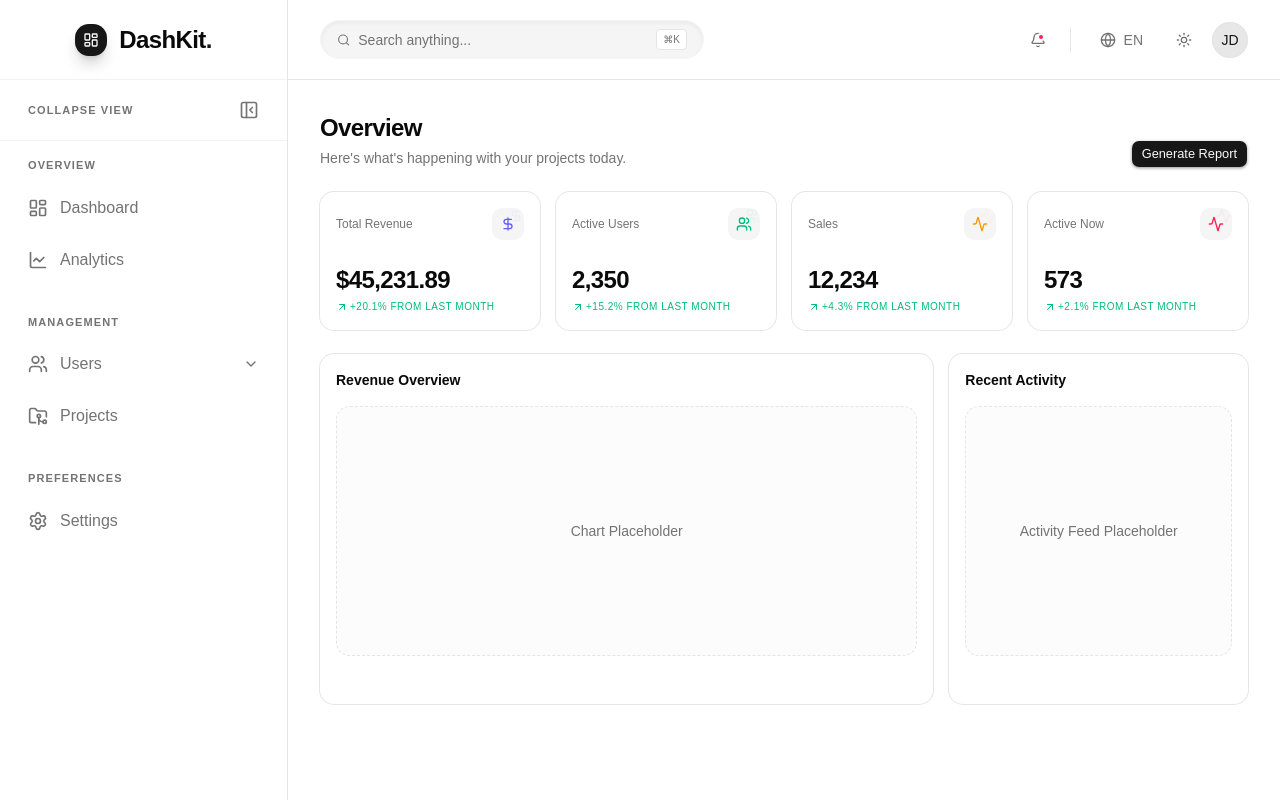
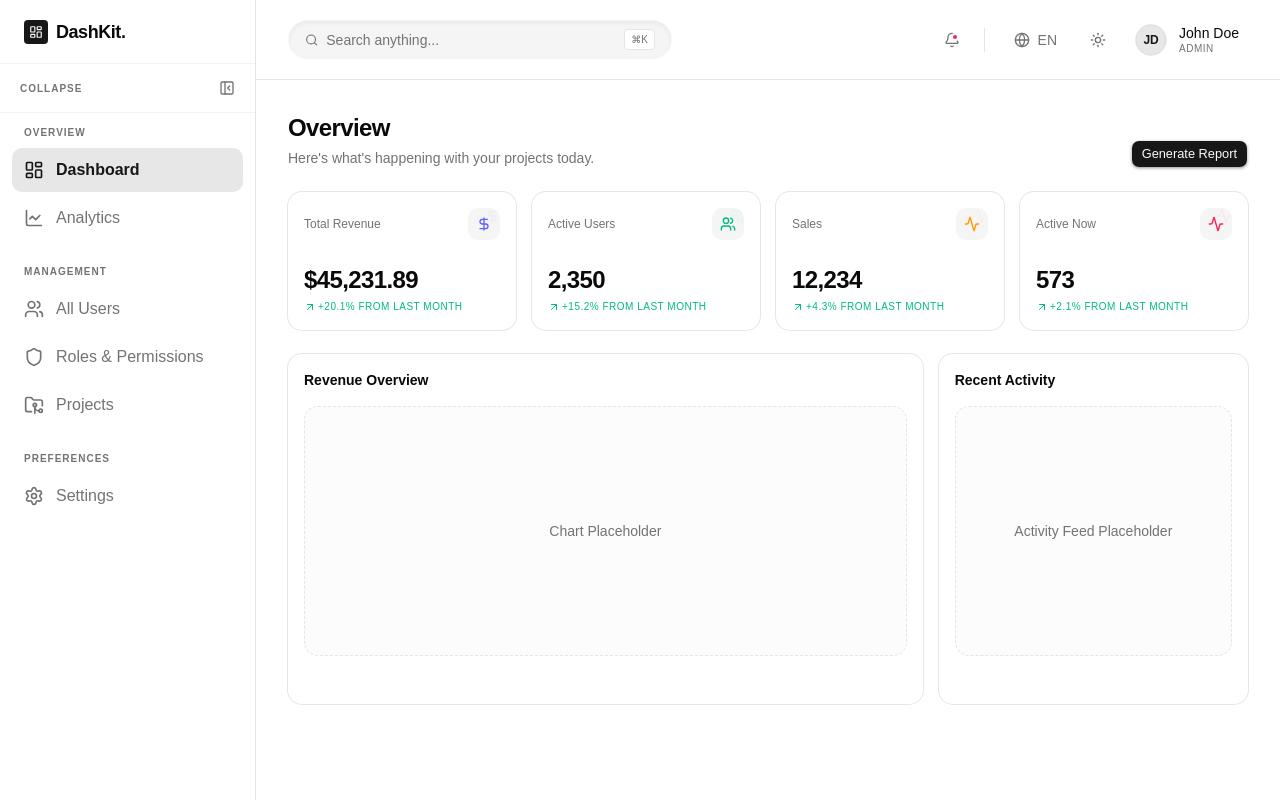
Before and after one commit to MinKhantAung23/dashboard-ui-kits, a React (Vite) app: page / in a window 1280 px wide. Built offline with nearby package versions, Linux system fonts and the light colour scheme.

Commit message:
style: simplify sidebar design without dropdowns and glassmorphism

```diff
--- a/src/components/layout/AppSidebar.tsx
+++ b/src/components/layout/AppSidebar.tsx
@@ -1,4 +1,3 @@
-import { useState } from "react";
 import {
   LayoutDashboard,
   LineChart,
@@ -6,7 +5,6 @@ import {
   Shield,
   FolderGit2,
   Settings,
-  ChevronDown,
   PanelLeftClose,
   PanelLeftOpen
 } from "lucide-react";
@@ -14,9 +12,9 @@ import { cn } from "@/lib/utils";
 
 export type NavItem = {
   name: string;
-  href?: string;
-  icon?: React.ReactNode;
-  children?: NavItem[];
+  href: string;
+  icon: React.ReactNode;
+  isActive?: boolean;
 };
 
 export type NavGroup = {
@@ -28,21 +26,15 @@ export const NAV_GROUPS: NavGroup[] = [
   {
     label: "Overview",
     items: [
-      { name: "Dashboard", href: "#", icon: <LayoutDashboard className="w-5 h-5" /> },
+      { name: "Dashboard", href: "#", icon: <LayoutDashboard className="w-5 h-5" />, isActive: true },
       { name: "Analytics", href: "#", icon: <LineChart className="w-5 h-5" /> },
     ]
   },
   {
     label: "Management",
     items: [
-      {
-        name: "Users",
-        icon: <Users className="w-5 h-5" />,
-        children: [
-          { name: "All Users", href: "#" },
-          { name: "Roles & Permissions", href: "#", icon: <Shield className="w-4 h-4" /> }
-        ]
-      },
+      { name: "All Users", href: "#", icon: <Users className="w-5 h-5" /> },
+      { name: "Roles & Permissions", href: "#", icon: <Shield className="w-5 h-5" /> },
       { name: "Projects", href: "#", icon: <FolderGit2 className="w-5 h-5" /> },
     ]
   },
@@ -55,56 +47,32 @@ export const NAV_GROUPS: NavGroup[] = [
 ];
 
 function NavItemComponent({ item, isCollapsed }: { item: NavItem, isCollapsed: boolean }) {
-  const [isOpen, setIsOpen] = useState(false);
-
-  if (item.children) {
-    return (
-      <div className="flex flex-col">
-        <button
-          onClick={() => setIsOpen(!isOpen)}
-          className={cn(
-            "group flex items-center justify-between w-full py-2.5 rounded-xl text-muted-foreground hover:text-foreground hover:bg-accent/50 transition-all duration-200",
-            isCollapsed ? 'px-0 justify-center' : 'px-3'
-          )}
-          title={isCollapsed ? item.name : undefined}
-        >
-          <div className={cn("flex items-center", isCollapsed ? 'justify-center' : 'gap-3')}>
-            <span className="flex-shrink-0 group-hover:scale-110 transition-transform duration-200 group-hover:text-primary">
-              {item.icon}
-            </span>
-            {!isCollapsed && <span className="font-medium whitespace-nowrap">{item.name}</span>}
-          </div>
-          {!isCollapsed && (
-            <ChevronDown className={cn("w-4 h-4 flex-shrink-0 transition-transform duration-300", isOpen ? "rotate-180 text-primary" : "")} />
-          )}
-        </button>
-        {isOpen && !isCollapsed && (
-          <div className="flex flex-col mt-1.5 ml-5 pl-4 border-l border-border space-y-1">
-            {item.children.map(child => (
-              <a key={child.name} href={child.href} className="group flex items-center gap-2 px-3 py-2 text-sm rounded-lg text-muted-foreground hover:text-foreground hover:bg-accent/50 transition-all duration-200 whitespace-nowrap">
-                {child.icon && <span className="opacity-70 group-hover:opacity-100 transition-opacity">{child.icon}</span>}
-                <span className="group-hover:translate-x-1 transition-transform duration-200">{child.name}</span>
-              </a>
-            ))}
-          </div>
-        )}
-      </div>
-    );
-  }
-
   return (
     <a
       href={item.href}
       className={cn(
-        "group flex items-center py-2.5 rounded-xl text-muted-foreground hover:text-foreground hover:bg-accent/50 transition-all duration-200",
-        isCollapsed ? 'px-0 justify-center' : 'px-3 gap-3'
+        "group flex items-center py-2.5 rounded-lg transition-all duration-200",
+        isCollapsed ? 'px-0 justify-center' : 'px-3 gap-3',
+        item.isActive
+          ? "bg-primary/10 text-primary font-semibold"
+          : "text-muted-foreground hover:text-foreground hover:bg-accent/50"
       )}
       title={isCollapsed ? item.name : undefined}
     >
-      <span className="flex-shrink-0 group-hover:scale-110 transition-transform duration-200 group-hover:text-primary">
+      <span className={cn(
+        "flex-shrink-0 transition-transform duration-200 group-hover:scale-110",
+        item.isActive ? "text-primary" : "group-hover:text-primary"
+      )}>
         {item.icon}
       </span>
-      {!isCollapsed && <span className="font-medium whitespace-nowrap group-hover:translate-x-1 transition-transform duration-200">{item.name}</span>}
+      {!isCollapsed && (
+        <span className={cn(
+          "whitespace-nowrap transition-transform duration-200",
+          !item.isActive && "group-hover:translate-x-1 font-medium"
+        )}>
+          {item.name}
+        </span>
+      )}
     </a>
   );
 }
@@ -121,58 +89,62 @@ export function AppSidebar({
   return (
     <div
       className={cn(
-        "h-full bg-background/95 backdrop-blur-xl border-r border-border transition-all duration-300 ease-in-out flex flex-col",
-        isCollapsed ? 'w-20' : 'w-72',
+        "h-full bg-background border-r border-border transition-all duration-300 ease-in-out flex flex-col",
+        isCollapsed ? 'w-20' : 'w-64',
         className
       )}
     >
-      <div className="h-20 shrink-0 flex items-center justify-center border-b border-border/50">
+      <div className="h-16 shrink-0 flex items-center px-6 border-b border-border/50">
         {!isCollapsed ? (
-          <div className="flex items-center gap-3">
-            <div className="w-8 h-8 rounded-xl bg-primary flex items-center justify-center shadow-lg shadow-primary/20">
-              <LayoutDashboard className="w-4 h-4 text-primary-foreground" />
+          <div className="flex items-center gap-2">
+            <div className="w-6 h-6 rounded bg-primary flex items-center justify-center">
+              <LayoutDashboard className="w-3.5 h-3.5 text-primary-foreground" />
             </div>
-            <span className="text-2xl font-bold tracking-tight text-foreground whitespace-nowrap overflow-hidden">
+            <span className="text-lg font-bold tracking-tight text-foreground">
               DashKit<span className="text-primary">.</span>
             </span>
           </div>
         ) : (
-          <div className="w-10 h-10 rounded-xl bg-primary flex items-center justify-center shadow-lg shadow-primary/20">
-            <span className="text-xl font-bold text-primary-foreground">D</span>
+          <div className="w-full flex justify-center">
+            <div className="w-8 h-8 rounded bg-primary flex items-center justify-center">
+              <span className="text-sm font-bold text-primary-foreground">D</span>
+            </div>
           </div>
         )}
       </div>
 
       {/* Toggle Button for Desktop */}
       {onToggleCollapse && (
-        <div className="hidden lg:flex items-center justify-center p-3 border-b border-border/50">
+        <div className="hidden lg:flex items-center justify-center p-2 border-b border-border/50">
           <button
             onClick={onToggleCollapse}
             className={cn(
-              "flex items-center p-2 rounded-xl text-muted-foreground hover:text-foreground hover:bg-accent transition-all duration-200 w-full",
-              !isCollapsed ? 'justify-between px-4' : 'justify-center'
+              "flex items-center p-2 rounded-lg text-muted-foreground hover:text-foreground hover:bg-accent transition-all duration-200 w-full",
+              !isCollapsed ? 'justify-between px-3' : 'justify-center'
             )}
             title={isCollapsed ? "Expand Sidebar" : "Collapse Sidebar"}
           >
-            {!isCollapsed && <span className="text-[11px] font-semibold uppercase tracking-widest">Collapse View</span>}
-            {isCollapsed ? <PanelLeftOpen className="w-5 h-5" /> : <PanelLeftClose className="w-5 h-5" />}
+            {!isCollapsed && <span className="text-[10px] font-semibold uppercase tracking-widest">Collapse</span>}
+            {isCollapsed ? <PanelLeftOpen className="w-4 h-4" /> : <PanelLeftClose className="w-4 h-4" />}
           </button>
         </div>
       )}
 
-      <div className={cn("flex-1 overflow-y-auto overflow-x-hidden p-4 space-y-8 custom-scrollbar", isCollapsed && 'px-2')}>
+      <div className={cn("flex-1 overflow-y-auto overflow-x-hidden p-3 space-y-6 custom-scrollbar", isCollapsed && 'px-2')}>
         {NAV_GROUPS.map((group) => (
-          <div key={group.label} className="space-y-2">
+          <div key={group.label} className="space-y-1">
             {!isCollapsed ? (
-              <h3 className="px-3 text-[11px] font-semibold text-muted-foreground uppercase tracking-widest mb-3 whitespace-nowrap">
+              <h3 className="px-3 text-[10px] font-semibold text-muted-foreground uppercase tracking-widest mb-2 whitespace-nowrap">
                 {group.label}
               </h3>
             ) : (
-              <div className="h-px bg-border my-6 w-8 mx-auto" />
+              <div className="h-px bg-border my-4 w-6 mx-auto" />
             )}
-            {group.items.map((item) => (
-              <NavItemComponent key={item.name} item={item} isCollapsed={isCollapsed} />
-            ))}
+            <div className="space-y-1">
+              {group.items.map((item) => (
+                <NavItemComponent key={item.name} item={item} isCollapsed={isCollapsed} />
+              ))}
+            </div>
           </div>
         ))}
       </div>
--- a/src/components/layout/DashboardLayout.tsx
+++ b/src/components/layout/DashboardLayout.tsx
@@ -26,7 +26,7 @@ export function DashboardLayout({ children }: { children: React.ReactNode }) {
         </SheetContent>
       </Sheet>
 
-      <div className={cn("flex flex-col min-h-screen transition-[padding] duration-300 ease-in-out", isSidebarCollapsed ? 'lg:pl-20' : 'lg:pl-72')}>
+      <div className={cn("flex flex-col min-h-screen transition-[padding] duration-300 ease-in-out", isSidebarCollapsed ? 'lg:pl-20' : 'lg:pl-64')}>
         <Header onMenuClick={() => setIsMobileOpen(true)} />
 
         <main className="flex-1 p-4 lg:p-8 overflow-x-hidden">
--- a/src/components/layout/Header.tsx
+++ b/src/components/layout/Header.tsx
@@ -1,6 +1,6 @@
 import { useState } from "react";
 import { useTheme } from "../providers/ThemeProvider";
-import { Menu, Sun, Moon, Globe, Bell, Search } from "lucide-react";
+import { Menu, Sun, Moon, Globe, Bell, Search, User, Settings, LogOut } from "lucide-react";
 import { Button } from "@/components/ui/button";
 import {
   DropdownMenu,
@@ -84,18 +84,39 @@ export function Header({ onMenuClick }: { onMenuClick: () => void }) {
         {/* Profile Dropdown */}
         <DropdownMenu>
           <DropdownMenuTrigger asChild>
-            <Button variant="ghost" className="relative h-9 w-9 rounded-full p-0">
-              <Avatar className="h-9 w-9">
-                <AvatarFallback className="bg-primary/10 text-primary font-medium text-sm">JD</AvatarFallback>
+            <Button variant="ghost" className="relative h-10 w-10 lg:w-auto lg:px-2 gap-2 rounded-full lg:rounded-full">
+              <Avatar className="h-8 w-8 border border-border">
+                <AvatarImage src="" alt="@shadcn" />
+                <AvatarFallback className="bg-primary/10 text-primary font-bold text-xs">JD</AvatarFallback>
               </Avatar>
+              <div className="hidden lg:flex flex-col items-start ml-1 text-left">
+                <span className="text-sm font-medium leading-none">John Doe</span>
+                <span className="text-[10px] text-muted-foreground mt-1 leading-none uppercase tracking-wider">Admin</span>
+              </div>
             </Button>
           </DropdownMenuTrigger>
-          <DropdownMenuContent align="end" className="w-40">
-            <DropdownMenuItem>Profile</DropdownMenuItem>
-            <DropdownMenuItem>Settings</DropdownMenuItem>
+          <DropdownMenuContent className="w-56" align="end" forceMount>
+            <DropdownMenuLabel className="font-normal">
+              <div className="flex flex-col space-y-1">
+                <p className="text-sm font-medium leading-none">John Doe</p>
+                <p className="text-xs leading-none text-muted-foreground">
+                  john.doe@example.com
+                </p>
+              </div>
+            </DropdownMenuLabel>
+            <DropdownMenuSeparator />
+            <DropdownMenuItem>
+              <User className="mr-2 h-4 w-4" />
+              <span>Profile</span>
+            </DropdownMenuItem>
+            <DropdownMenuItem>
+              <Settings className="mr-2 h-4 w-4" />
+              <span>Settings</span>
+            </DropdownMenuItem>
             <DropdownMenuSeparator />
             <DropdownMenuItem className="text-rose-500 focus:text-rose-500 focus:bg-rose-500/10">
-              Log out
+              <LogOut className="mr-2 h-4 w-4" />
+              <span>Log out</span>
             </DropdownMenuItem>
           </DropdownMenuContent>
         </DropdownMenu>
```
